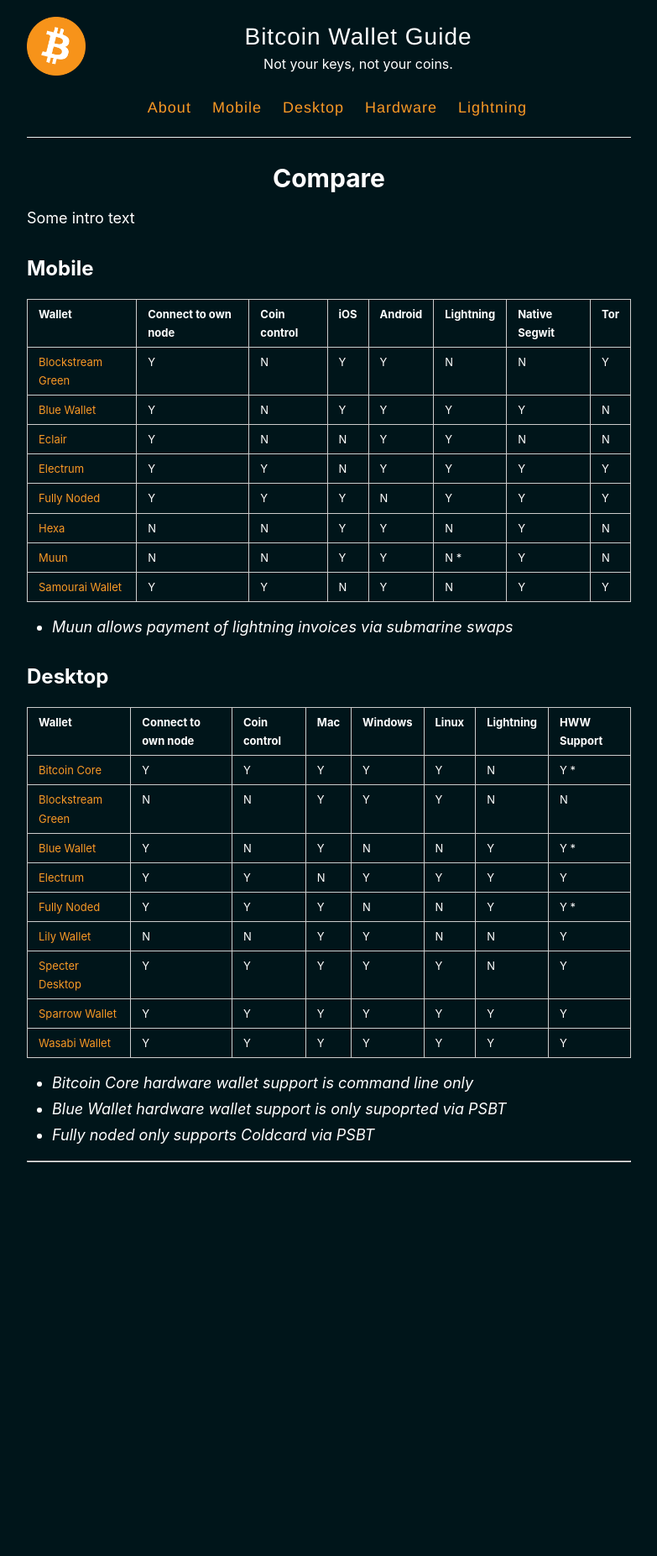
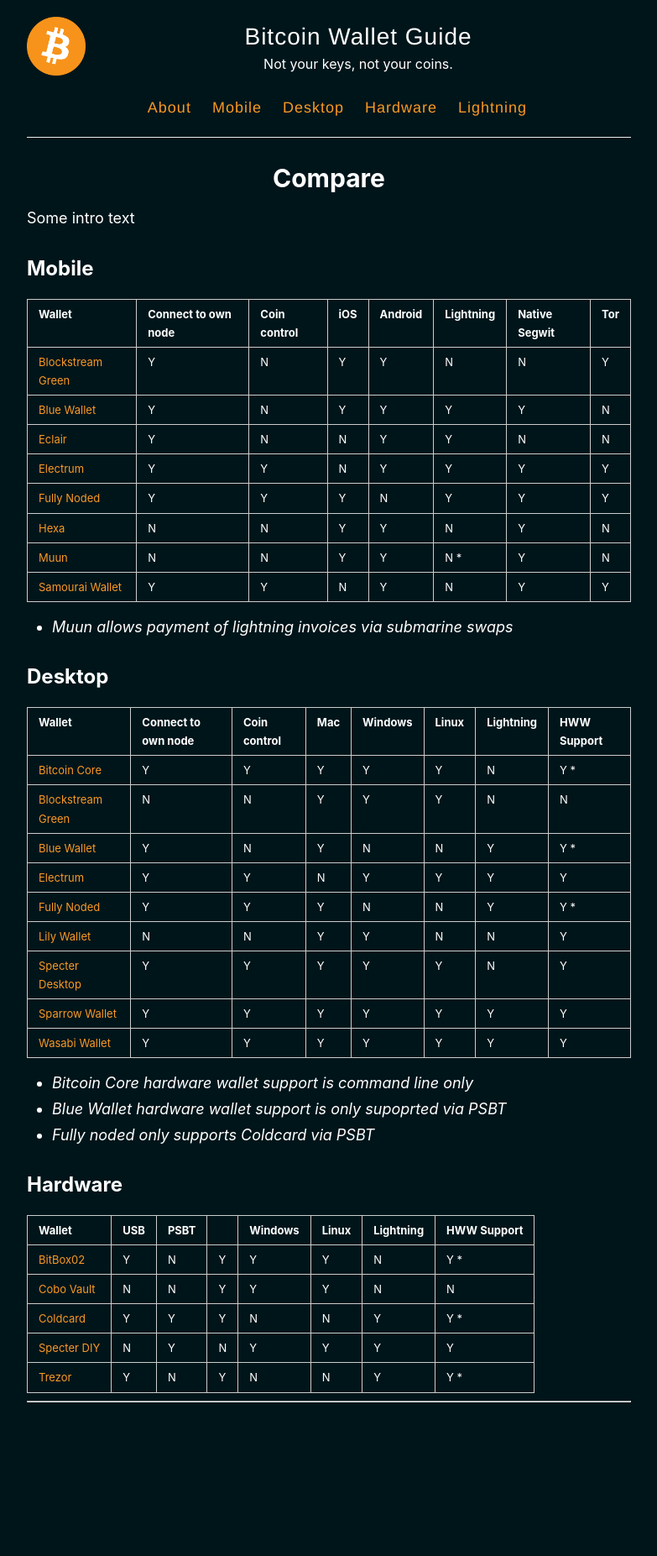
Before and after one commit to BitcoinQnA/bitcoin-wallet-guide, a Jekyll site: the page built from _pages/compare.md, in a window 1280 px wide. Shown: the whole page at 84% size, without its empty margins (248-1031 px from the left). Built offline with Jekyll 4.4.1, drawn with Linux system fonts in a browser that asks for light colours; before the commit the page ends 1567 px from its top, so only the background shows below that.

Commit message:
Update compare.md

```diff
--- a/_pages/compare.md
+++ b/_pages/compare.md
@@ -40,4 +40,15 @@ Some intro text
 * *Blue Wallet hardware wallet support is only supoprted via PSBT*
 * *Fully noded only supports Coldcard via PSBT*
 
+## Hardware
+
+| Wallet                                                             | USB  | PSBT |  | Windows | Linux | Lightning  | HWW Support |
+|--------------------------------------------------------------------|------|------|-----|---------|-------|------------|-------------|
+| [BitBox02](https://bitcoinwallet.guide/hardware/#bitbox02)         |   Y  |  N   |  Y  |   Y     |  Y    |    N       |  Y *        |
+| [Cobo Vault](https://bitcoinwallet.guide/hardware/#cobo-vault)     |   N  |  N   |  Y  |   Y     |  Y    |    N       |  N          |
+| [Coldcard](https://bitcoinwallet.guide/hardware/#coldcard)         |   Y  |  Y   |  Y  |    N    |   N   |    Y       |  Y *        |
+| [Specter DIY](https://bitcoinwallet.guide/hardware/#specter-diy)   |   N  |  Y   |  N  |   Y     |     Y |    Y       |  Y          |
+| [Trezor](https://bitcoinwallet.guide/hardware/#trezor)             |   Y  |  N   |  Y  |    N    |    N  |     Y      |  Y *        |
+
+
 ***
```
